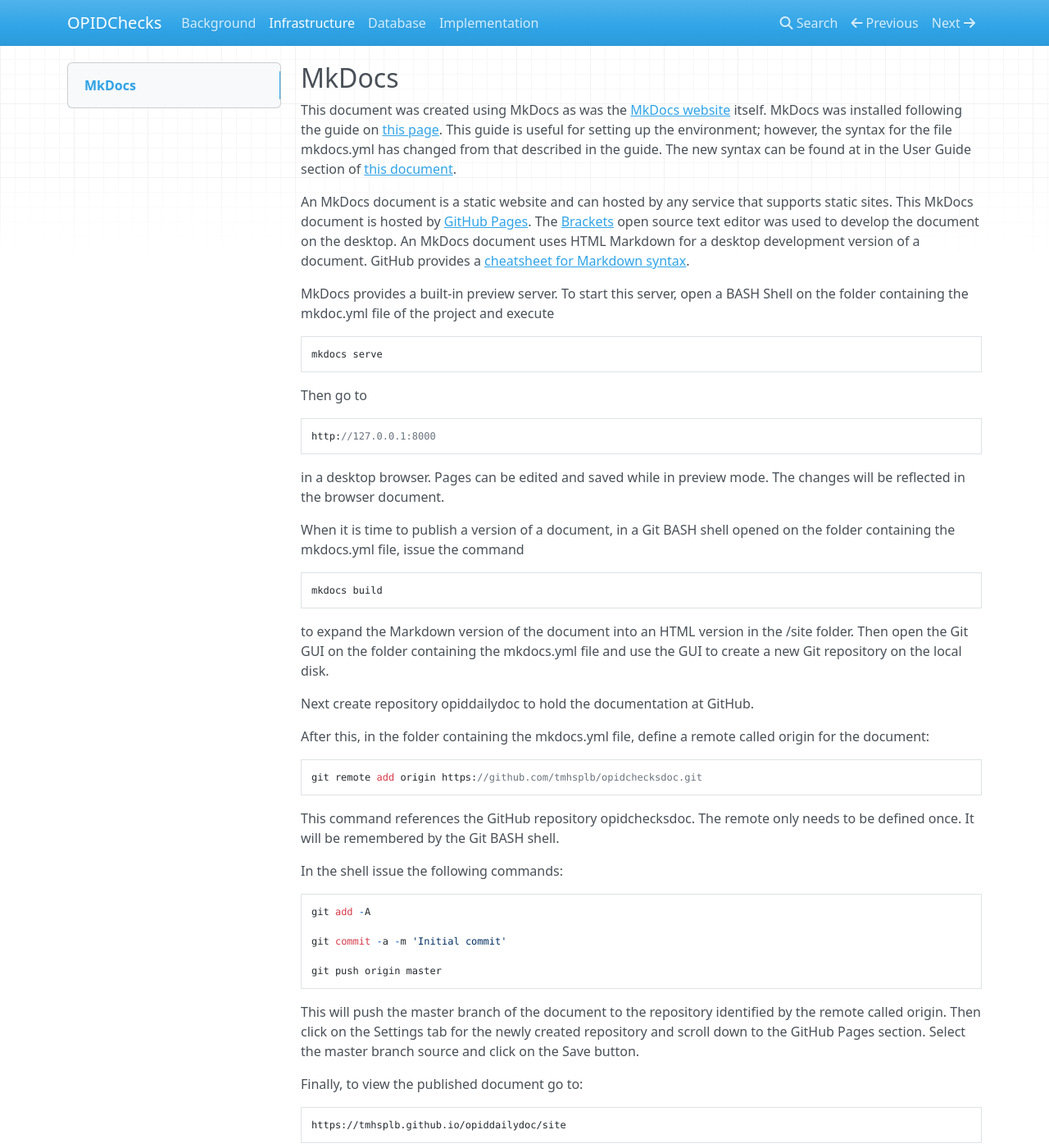
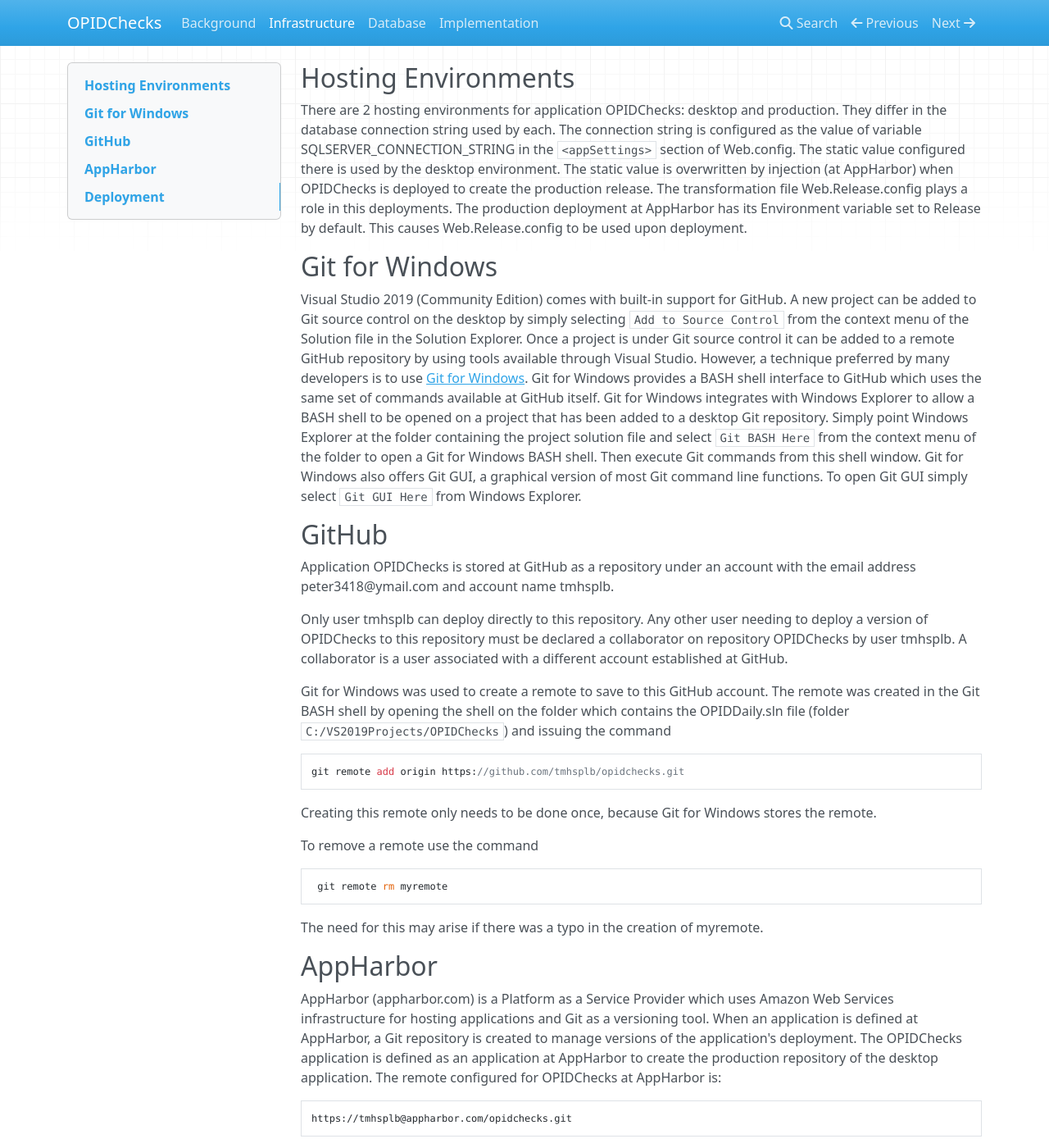
Before and after one commit to tmhsplb/opidchecksdoc, an MkDocs documentation site: the page built from docs/Infrastructure.md, in a window 1280 px wide and 1400 px high. Shown: the whole window at 82% size. Built offline with MkDocs 1.6.1, drawn with Linux system fonts in a browser that asks for light colours; nearby versions of some CDN libraries; some of the changed text lies outside the part shown.

Commit message:
Started building out Infrastructure tab

```diff
--- a/docs/Infrastructure.md
+++ b/docs/Infrastructure.md
@@ -1,93 +1,92 @@
 
 
+## Hosting Environments
+There are 2 hosting environments for application OPIDChecks: desktop and production. They differ in the database
+connection string used by each.
+The connection string is configured as the value of variable SQLSERVER_CONNECTION_STRING in the `<appSettings>` section
+of Web.config. The static value configured there is used by the desktop environment. The static value is overwritten by
+injection (at AppHarbor)
+when OPIDChecks is deployed to create the production release. The transformation file Web.Release.config
+plays a role in this deployments. The production deployment at AppHarbor
+has its Environment variable set to Release by default. This causes Web.Release.config to be used upon deployment.
 
+## Git for Windows
+Visual Studio 2019 (Community Edition) comes with built-in support for GitHub. A new project can be added to Git source control on the desktop by simply
+selecting `Add to Source Control` from the context menu of the Solution file in the Solution Explorer. Once a project is under Git source control it can
+be added to a remote GitHub repository by using tools available through Visual Studio. However, a technique preferred by many developers is to use [Git
+for Windows](https://git-for-windows.github.io/). Git for Windows provides a BASH shell interface to GitHub which uses the same set of commands
+available at GitHub itself. Git for Windows integrates with Windows Explorer to allow a BASH shell to be opened on a project that has been added to a
+desktop Git repository. Simply point Windows Explorer at the folder containing the project solution file and select `Git BASH Here` from the context
+menu of the folder to open a Git for Windows BASH shell. Then execute Git commands from this shell window. Git for Windows also offers Git GUI, a
+graphical version of most Git command line functions. To open Git GUI simply select `Git GUI Here` from Windows Explorer.
 
+## GitHub
+Application OPIDChecks is stored at GitHub as a repository under an account with the email address peter3418@ymail.com and account name tmhsplb.
 
+Only user tmhsplb can deploy directly to this repository. Any other user needing to deploy a version of OPIDChecks to
+this repository
+must be declared a collaborator on repository OPIDChecks by user tmhsplb. A collaborator is a user associated with a
+different account established at GitHub.
 
+Git for Windows was used to create a remote to save to this GitHub account. The remote was created in the Git BASH shell by opening the shell on the
+folder which contains the OPIDDaily.sln file (folder `C:/VS2019Projects/OPIDChecks`) and issuing the command
 
+    git remote add origin https://github.com/tmhsplb/opidchecks.git
 
+Creating this remote only needs to be done once, because Git for Windows stores the remote.
 
+To remove a remote use the command
 
+     git remote rm myremote
 
+The need for this may arise if there was a typo in the creation of myremote.
 
+## AppHarbor
+AppHarbor (appharbor.com) is a Platform as a Service Provider which uses Amazon Web Services infrastructure for hosting applications and Git as a
+versioning tool. When an application is defined at AppHarbor, a Git repository is created to manage versions of the application's deployment.
+The OPIDChecks application is defined as an application at AppHarbor to create the production repository of the desktop
+application. The remote configured for OPIDChecks at AppHarbor is:
 
+    https://tmhsplb@appharbor.com/opidchecks.git
 
+This remote is configured from a Windows Git BASH shell by the command
 
+    git remote add opidchecks https://tmhsplb@appharbor.com/opidchecks.git
 
+After the remote is configured in the Git BASH shell, issuing the command
 
+    git push opidchecks master
 
+will deploy the master branch of solution opidchecks to AppHarbor as application OPIDChecks, accessible through the URL
 
+    https://opidchecks.apphb.com
 
+If you reset your password at AppHarbor, the 'git push' command will no longer work from the Git BASH shell. You need
+to have Git prompt you for your new password. To do this on a Windows 10 machine, go to
 
+    Control Panel > User Accounts > Credential Manager > Windows Credentials
 
-## MkDocs
-This document was created using MkDocs as was the [MkDocs website](http://www.mkdocs.org/) itself. MkDocs was installed following the guide
-on [this page](https://www.sitepoint.com/building-product-documentation-mkdocs/). This guide is useful for setting up the environment; however,
-the syntax for the file mkdocs.yml has changed from that described in the guide. The new syntax can be found at in the User Guide section of
-[this document](https://www.mkdocs.org/user-guide/writing-your-docs/#configure-pages-and-navigation).
+and remove the AppHarbor entry under Generic Credentials. The next time you push, you will be prompted for your
+repository password.
 
-An MkDocs document is a static website and can hosted by any service that supports static sites. This MkDocs document
-is hosted by
-[GitHub Pages](https://pages.github.com/). The [Brackets](http://brackets.io/) open source text editor was used to
-develop the document on the desktop.
-An MkDocs document uses HTML Markdown for a desktop development version of a document. GitHub provides a
-[cheatsheet for Markdown syntax](https://github.com/adam-p/markdown-here/wiki/Markdown-Cheatsheet).
+Application OPIDChecks is deployed using the free Canoe subscription level at AppHarbor. Under a Canoe subscription,
+the IIS application pool of
+application OPIDChecks has a 20 minute timeout, which forces OPIIDChecks to spin up its resources again after 20
+minutes of idle time.
 
-MkDocs provides a built-in preview server. To start this server, open a BASH Shell on the folder containing the
-mkdoc.yml file of the project and execute
+The free Yocto version of SQL Server is used as an add-on to the OPIDChecks deployment. The Yocto version has a limit
+of 20MB of storage space.  However, the database usage must be monitored to avoid exceeding the 20MB limit.
+See the Database Utilization section on the Database tab for how to do this. A paid subscription to a SQL Server at
+AppHarbor would alleviate this problem.
 
-    mkdocs serve
+## Deployment
+This section summarizes deployment to AppHarbor. Much of the information here can be found in the section on AppHarbor.
 
-Then go to
+After configuring the **master remote** the Visual Studio production branch can be deployed to AppHarbor by using the Git BASH Shell command
 
-    http://127.0.0.1:8000
+    git push opidchecks master
 
-in a desktop browser. Pages can be edited and saved while in preview mode. The changes will be reflected in the browser document.
+AppHarbor will automatically deploy application OPIDChecks if the push results in a successful build. After AppHarbor
+finishes building and deploying the code, application OPIDChecks can be viewed at
 
-When it is time to publish a version of a document, in a Git BASH shell opened on the folder containing the mkdocs.yml file, issue the command
-
-    mkdocs build
-
-to expand the Markdown version of the document into an HTML version in the /site folder. Then open the Git GUI on the
-folder containing the mkdocs.yml file and use the GUI to create a new Git repository on the local disk.
-
-Next create repository opiddailydoc to hold the documentation at GitHub.
-
-After this, in the folder containing the mkdocs.yml file, define a remote called origin for the document:
-
-    git remote add origin https://github.com/tmhsplb/opidchecksdoc.git
-
-This command references the GitHub repository opidchecksdoc. The remote only needs to be defined once. It will be remembered by the
-Git BASH shell.
-
-In the shell issue the following commands:
-
-    git add -A
-
-    git commit -a -m 'Initial commit'
-
-    git push origin master
-
-This will push the master branch of the document to the repository identified by the remote called origin. Then click on the Settings tab for the newly
-created repository and scroll down to the GitHub Pages section. Select the master branch source and click on the Save button.
-
-Finally, to view the published document go to:
-
-    https://tmhsplb.github.io/opiddailydoc/site
-
-Unless a new file is added to file `mkdocs.yml`, subsequent edits only require the commands
-
-    mkdocs build
-
-    git commit -a -m '<Comment for new commit>'
-
-    git push origin master
-
-to update repository opiddailydoc at GitHub.
-
-If a new file is added to `mkdocs.yml` then
-
-    git add -A
-
-must be run before the `mkdocs build` command is run. This causes any new files to be added to the local git repository. In either case it may take
-several minutes before edits are available.
+    https://opidchecks.apphb.com
```
Also changed, not shown: docs/index.md (+12 -6 lines), site/Infrastructure/index.html, site/index.html, site/search/search_index.json, 1 other file.
